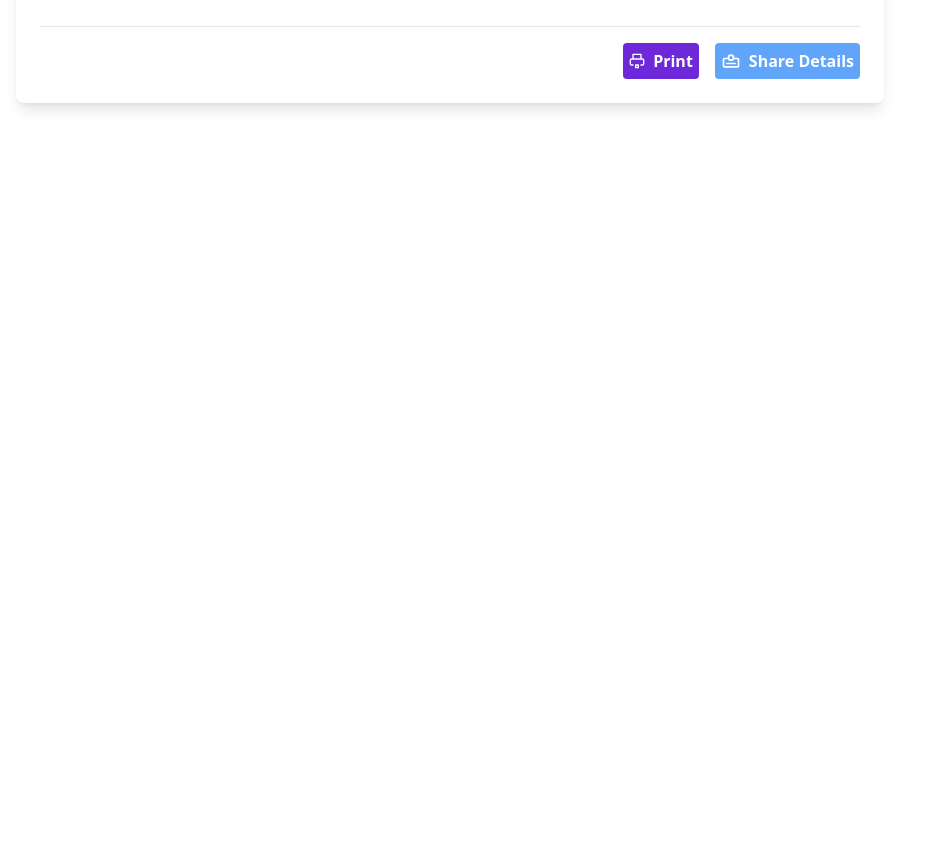
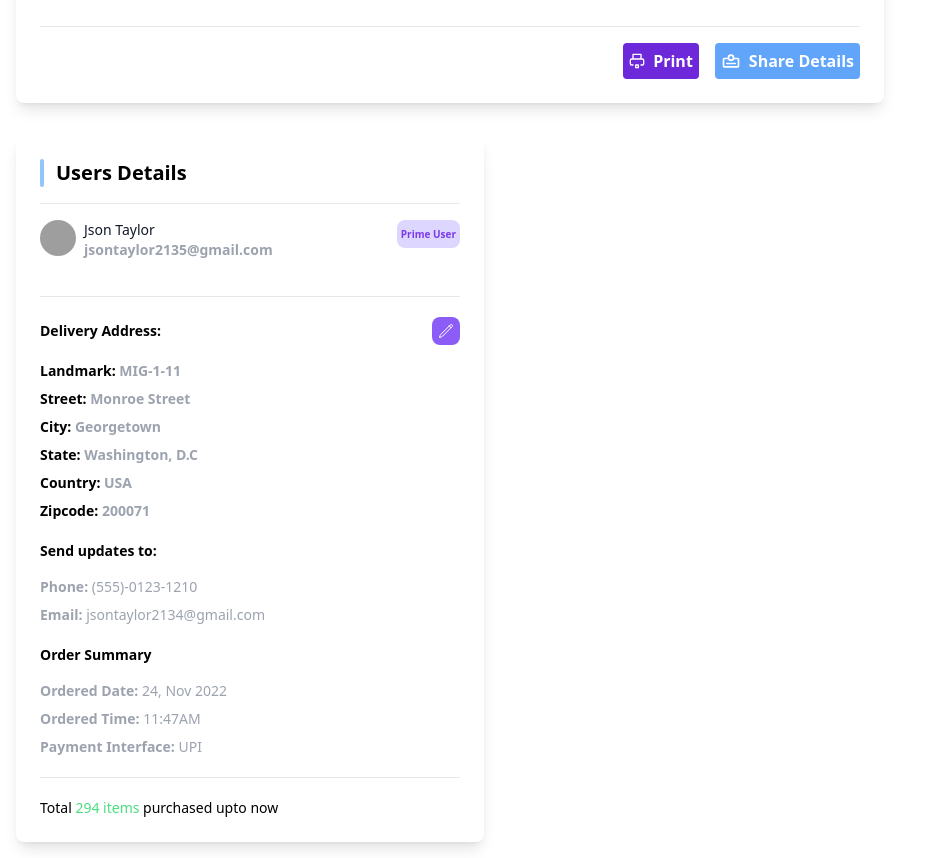
Before and after one commit to jyotirmaygithub/components, a React (Create React App) app: page /orderDetails in a window 1280 px wide. Shown: the part 602-1460 px from the top of the page, without its empty margins (0-927 px from the left). Before the commit the page ends 800 px from the top, so only its background shows below. Built offline with nearby package versions, Linux system fonts and the light colour scheme; grey boxes are pictures that could not be loaded.

Commit message:
Feat : user dashboard

```diff
--- a/package.json
+++ b/package.json
@@ -3,6 +3,7 @@
   "version": "0.1.0",
   "private": true,
   "dependencies": {
+    "@heroicons/react": "^2.1.4",
     "@testing-library/jest-dom": "^5.17.0",
     "@testing-library/react": "^13.4.0",
     "@testing-library/user-event": "^13.5.0",
--- /dev/null
+++ b/src/components/orderDetails/user.js
@@ -0,0 +1,50 @@
+// src/pages/AdminPage.jsx
+
+import React from "react";
+import UserDetailsBox from "../../layout/orderDetails/user";
+
+const AdminPage = () => {
+  const user = {
+    profileImage : "https://images.unsplash.com/photo-1535713875002-d1d0cf377fde?crop=entropy&cs=srgb&fm=jpg&ixid=M3w1MTIzNDJ8MHwxfGFsbHx8fHx8fHx8fDE3MTk0ODc4OTV8&ixlib=rb-4.0.3&q=85",
+    name: "Json Taylor",
+    email: "jsontaylor2135@gmail.com",
+    role: "Prime User",
+    address: {
+      landmark: "MIG-1-11",
+      street: "Monroe Street",
+      city: "Georgetown",
+      state: "Washington, D.C",
+      country: "USA",
+      zipcode: "200071",
+    },
+    contact: {
+      phone: "(555)-0123-1210",
+      email: "jsontaylor2134@gmail.com",
+    },
+    orderSummary: {
+      date: "24, Nov 2022",
+      time: "11:47AM",
+      paymentInterface: "UPI",
+      totalItems: "294",
+    },
+  };
+
+  return (
+    <div>
+      <div className="w-[500px] p-4">
+        <div className="p-6 rounded-lg shadow-lg flex-col space-y-4">
+          <div className="flex justify-between relative">
+            <div>
+              <div className="border-l-4 rounded-lg border-blue-300 h-full absolute left-0 top-0"></div>
+              <h1 className="text-xl font-bold pl-4">Users Details</h1>
+            </div>
+          </div>
+          <hr />
+            <UserDetailsBox user={user} />
+        </div>
+      </div>
+      </div>
+  );
+};
+
+export default AdminPage;
--- /dev/null
+++ b/src/layout/orderDetails/user.js
@@ -0,0 +1,104 @@
+import React from "react";
+import { PencilIcon } from "@heroicons/react/24/outline";
+
+const UserDetailsBox = ({ user }) => {
+  return (
+    <div className="flex-col text-sm font-semibold space-y-5">
+      <div className="flex justify-between ">
+        <div className="flex space-x-2">
+          <img
+            className="w-9 h-9 rounded-full object-cover"
+            src={user.profileImage}
+            alt={user.name}
+          />
+          <div className="mb-4">
+            <div className="font-normal text-gray-900">{user.name}</div>
+            <div className="text-gray-400">{user.email}</div>
+          </div>
+        </div>
+        <div>
+          <p className="text-xxs bg-violet-200 text-violet-600 p-1 rounded-lg">
+            {user.role}
+          </p>
+        </div>
+      </div>
+      <hr />
+
+      {/* <div className="mb-4"> */}
+      <div className="space-y-4">
+        <div className="flex justify-between items-center space-x-2">
+          <div>Delivery Address:</div>
+          <div className="bg-violet-500 rounded-lg p-1.5">
+            <PencilIcon className="h-4 text-white cursor-pointer" />
+          </div>
+        </div>
+        <div className="space-y-2">
+          <p>
+            Landmark:{" "}
+            <span className="text-gray-400">{user.address.landmark}</span>
+          </p>
+          <p>
+            Street: <span className="text-gray-400">{user.address.street}</span>
+          </p>
+          <p>
+            City: <span className="text-gray-400">{user.address.city}</span>
+          </p>
+          <p>
+            State: <span className="text-gray-400">{user.address.state}</span>
+          </p>
+          <p>
+            Country:{" "}
+            <span className="text-gray-400">{user.address.country}</span>
+          </p>
+          <p>
+            Zipcode:{" "}
+            <span className="text-gray-400">{user.address.zipcode}</span>
+          </p>
+        </div>
+      </div>
+      {/* </div> */}
+
+      <div className="space-y-4">
+        <div>Send updates to:</div>
+        <div className="space-y-2 text-gray-400">
+          <p>
+            Phone: <span className="font-normal">{user.contact.phone}</span>
+          </p>
+          <p>
+            Email: <span className="font-normal">{user.contact.email}</span>
+          </p>
+        </div>
+      </div>
+
+      <div className="space-y-4">
+        <div>Order Summary</div>
+        <div className="space-y-2 text-gray-400">
+          <p>
+            Ordered Date:{" "}
+            <span className="font-normal">{user.orderSummary.date}</span>
+          </p>
+          <p>
+            Ordered Time:{" "}
+            <span className="font-normal">{user.orderSummary.time}</span>
+          </p>
+          <p>
+            Payment Interface:{" "}
+            <span className="font-normal">
+              {user.orderSummary.paymentInterface}
+            </span>
+          </p>
+        </div>
+      </div>
+      <hr />
+      <div className="font-normal">
+        Total{" "}
+        <span className="text-green-400">
+          {user.orderSummary.totalItems} items
+        </span>{" "}
+        purchased upto now
+      </div>
+    </div>
+  );
+};
+
+export default UserDetailsBox;
--- a/src/pages/orderDetails.js
+++ b/src/pages/orderDetails.js
@@ -1,10 +1,12 @@
 import React from 'react'
 import CheckOutBox from "../components/checkOutBox"
+import User from "../components/orderDetails/user"
 
 export default function orderDetails() {
   return (
-    <div>
+    <div className='flex flex-wrap'>
       <CheckOutBox/>
+      <User/>
     </div>
   )
 }
```
Also changed, not shown: 1 other file (tests, documents, lock files or other folders).
